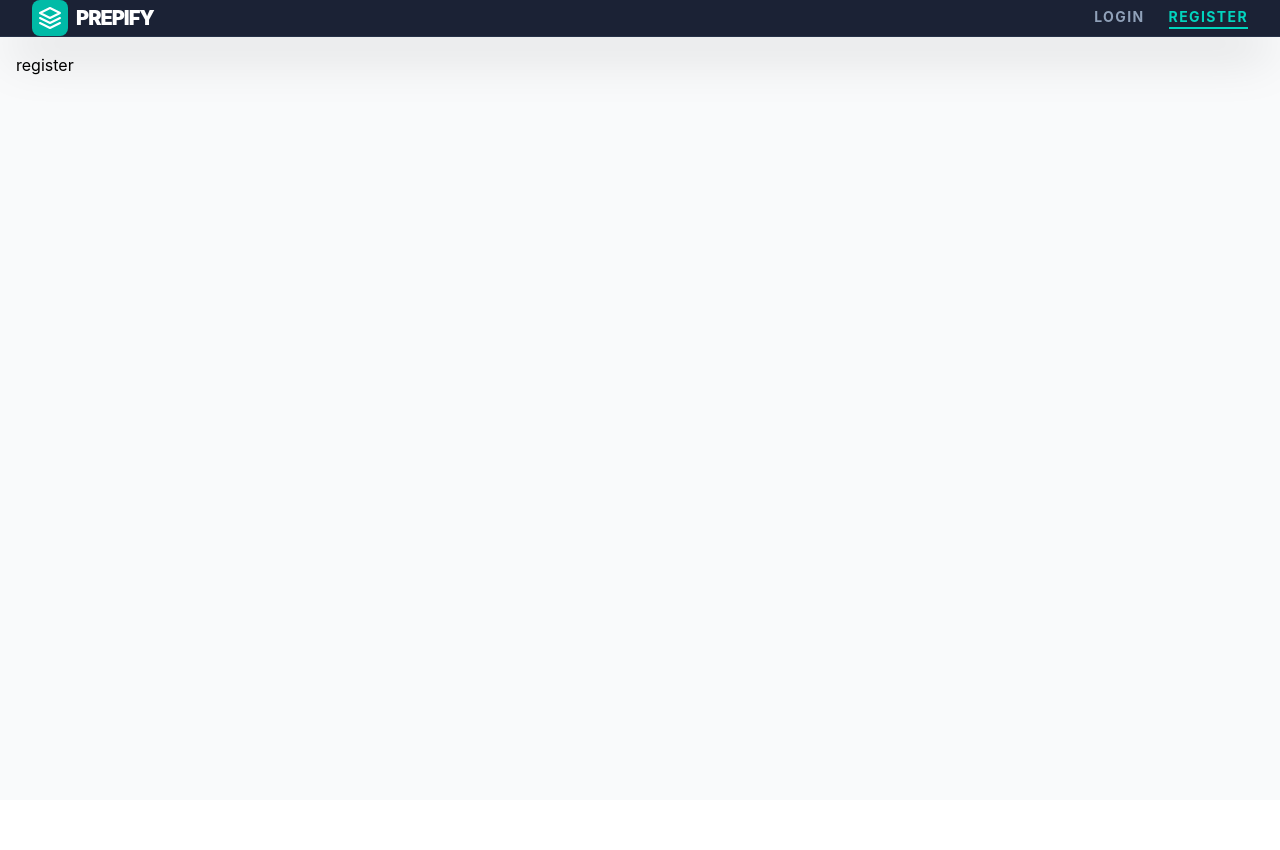
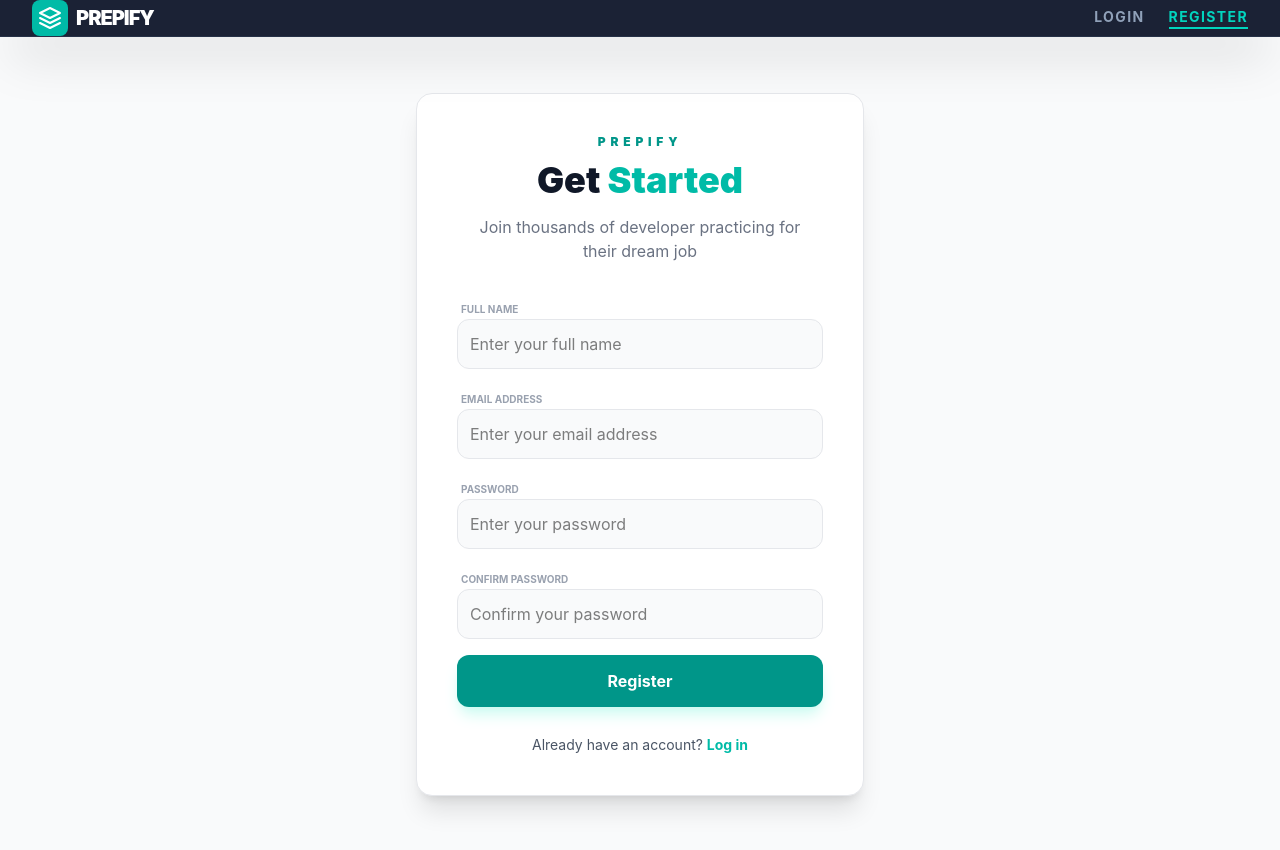
Before and after one commit to Arnab27622/AI-Interviewer, a React app in the folder frontend/: page /register in a window 1280 px wide. Before the commit the page ends 800 px from the top, so only its background shows below. Built offline with nearby package versions, Linux system fonts and the light colour scheme; no server answers; the HTML template or start-up script is replaced by a standard one.

Commit message:
Feat: created the login page and fixed some authentication issues

```diff
--- a/frontend/src/features/auth/authSlice.ts
+++ b/frontend/src/features/auth/authSlice.ts
@@ -3,7 +3,7 @@ import axios from "axios";
 // import authService from "./authService";
 import type { AuthState, User } from "../../types/user";
 
-const API_URL = `${import.meta.env.VITE_API_URL}/users/`;
+const API_URL = `${import.meta.env.VITE_API_URL}/user/`;
 
 const storedUser = localStorage.getItem("user");
 const user = storedUser ? JSON.parse(storedUser) : null;
@@ -79,8 +79,13 @@ export const logout = createAsyncThunk<void, void, { rejectValue: string }>(
     "auth/logout",
     async (_, thunkAPI) => {
         try {
-            await axios.post(`${API_URL}logout`);
+            // Backend might not have a logout endpoint, so clear localStorage first
             localStorage.removeItem("user");
+            try {
+                await axios.post(`${API_URL}logout`);
+            } catch {
+                // Ignore API error on logout if endpoint doesn't exist
+            }
         } catch (error: unknown) {
             const message =
                 axios.isAxiosError(error)
@@ -189,7 +194,7 @@ const authSlice = createSlice({
             })
             .addCase(logout.fulfilled, (state) => {
                 state.isLoading = false;
-                state.isSuccess = true;
+                state.isSuccess = false; // Prevent triggering success effects on mount
                 state.user = null;
             })
             .addCase(logout.rejected, (state, action) => {
--- a/frontend/src/pages/Register.tsx
+++ b/frontend/src/pages/Register.tsx
@@ -1,7 +1,114 @@
+import { useState, useEffect } from "react";
+import type { ChangeEvent, SyntheticEvent } from "react";
+import { Link, useNavigate } from "react-router-dom";
+import { useDispatch, useSelector } from "react-redux";
+import { register, reset } from "../features/auth/authSlice";
+import type { AppDispatch, RootState } from "../app/store";
+import { toast } from "react-toastify";
+import type { User } from "../types/user";
+
 const Register = () => {
-    return (<>
-    register
-    </>
+    const [formData, setFormData] = useState({
+        name: "",
+        email: "",
+        password: "",
+        confirmPassword: "",
+    });
+
+    const { name, email, password, confirmPassword } = formData;
+
+    const navigate = useNavigate();
+    const dispatch = useDispatch<AppDispatch>();
+
+    const { user, isLoading, isError, isSuccess, message } = useSelector(
+        (state: RootState) => state.auth
+    );
+
+    useEffect(() => {
+        dispatch(reset());
+    }, [dispatch]);
+
+    useEffect(() => {
+        if (isError) {
+            toast.error(message);
+            dispatch(reset());
+        }
+
+        if (isSuccess) {
+            toast.success("Registration successful");
+            navigate("/");
+            dispatch(reset())
+        }
+
+        if (user && !isSuccess) {
+            navigate("/");
+        }
+
+    }, [user, isError, isSuccess, message, navigate, dispatch]);
+
+    const handleChange = (e: ChangeEvent<HTMLInputElement>) => {
+        setFormData((prevState) => ({
+            ...prevState,
+            [e.target.name]: e.target.value,
+        }));
+    };
+
+    const onSubmit = (e: SyntheticEvent<HTMLFormElement>) => {
+        e.preventDefault();
+
+        if (password !== confirmPassword) {
+            toast.error("Passwords do not match");
+        } else {
+            const userData = {
+                name,
+                email,
+                password,
+            } as unknown as User;
+            dispatch(register(userData));
+        }
+    };
+
+    if (isLoading) {
+        return (
+            <div className="flex justify-center items-center h-screen">
+                <div className="animate-spin rounded-full h-12 w-12 border-t-2 border-b-2 border-teal-500"></div>
+            </div>);
+    }
+
+    return (<div className="flex justify-center items-center min-h-[90vh] bg-gray-50 sm:px-6 py-10">
+        <div className="w-full max-w-md bg-white p-6 sm:p-10 border border-gray-200 rounded-2xl shadow-xl">
+            <div className="text-center mb-8">
+                <h2 className="text-xs font-black uppercase tracking-[0.3rem] text-teal-600 mb-2">Prepify</h2>
+                <h1 className="text-3xl sm:text-4xl font-black text-gray-900 leading-tight">Get <span className="text-teal-500">Started</span></h1>
+                <p className="text-gray-500 mt-3 text-sm sm:text-base px-2">Join thousands of developer practicing for their dream job</p>
+            </div>
+
+            <form className="grid grid-cols-1 gap-4" onSubmit={onSubmit}>
+                <div className="space-y-1">
+                    <label htmlFor="name" className="text-[10px] font-bold uppercase text-gray-400 ml-1">Full Name</label>
+                    <input type="text" id="name" name="name" value={name} onChange={handleChange} className="w-full p-3 bg-gray-50 border border-gray-200 rounded-xl focus:outline-none focus:ring-2 focus:ring-teal-500 focus:border-transparent outline-none transition-all" placeholder="Enter your full name" required />
+                </div>
+                <div className="space-y-1">
+                    <label htmlFor="email" className="text-[10px] font-bold uppercase text-gray-400 ml-1">Email Address</label>
+                    <input type="email" id="email" name="email" value={email} onChange={handleChange} className="w-full p-3 bg-gray-50 border border-gray-200 rounded-xl focus:outline-none focus:ring-2 focus:ring-teal-500 focus:border-transparent outline-none transition-all" placeholder="Enter your email address" required />
+                </div>
+                <div className="space-y-1">
+                    <label htmlFor="password" className="text-[10px] font-bold uppercase text-gray-400 ml-1">Password</label>
+                    <input type="password" id="password" name="password" value={password} onChange={handleChange} className="w-full p-3 bg-gray-50 border border-gray-200 rounded-xl focus:outline-none focus:ring-2 focus:ring-teal-500 focus:border-transparent outline-none transition-all" placeholder="Enter your password" required />
+                </div>
+                <div className="space-y-1">
+                    <label htmlFor="confirmPassword" className="text-[10px] font-bold uppercase text-gray-400 ml-1">Confirm Password</label>
+                    <input type="password" id="confirmPassword" name="confirmPassword" value={confirmPassword} onChange={handleChange} className="w-full p-3 bg-gray-50 border border-gray-200 rounded-xl focus:outline-none focus:ring-2 focus:ring-teal-500 focus:border-transparent outline-none transition-all" placeholder="Confirm your password" required />
+                </div>
+                <button type="submit" className="w-full p-3.5 bg-teal-600 text-white font-bold rounded-xl shadow-lg shadow-teal-100 hover:bg-teal-700 transition-all active:scale-[0.98] cursor-pointer">Register</button>
+            </form>
+            <div className="mt-7 text-center">
+                <p className="text-sm text-gray-600">
+                    Already have an account? <Link to="/login" className="text-teal-500 font-bold hover:underline">Log in</Link>
+                </p>
+            </div>
+        </div>
+    </div>
     )
 }
 
```
